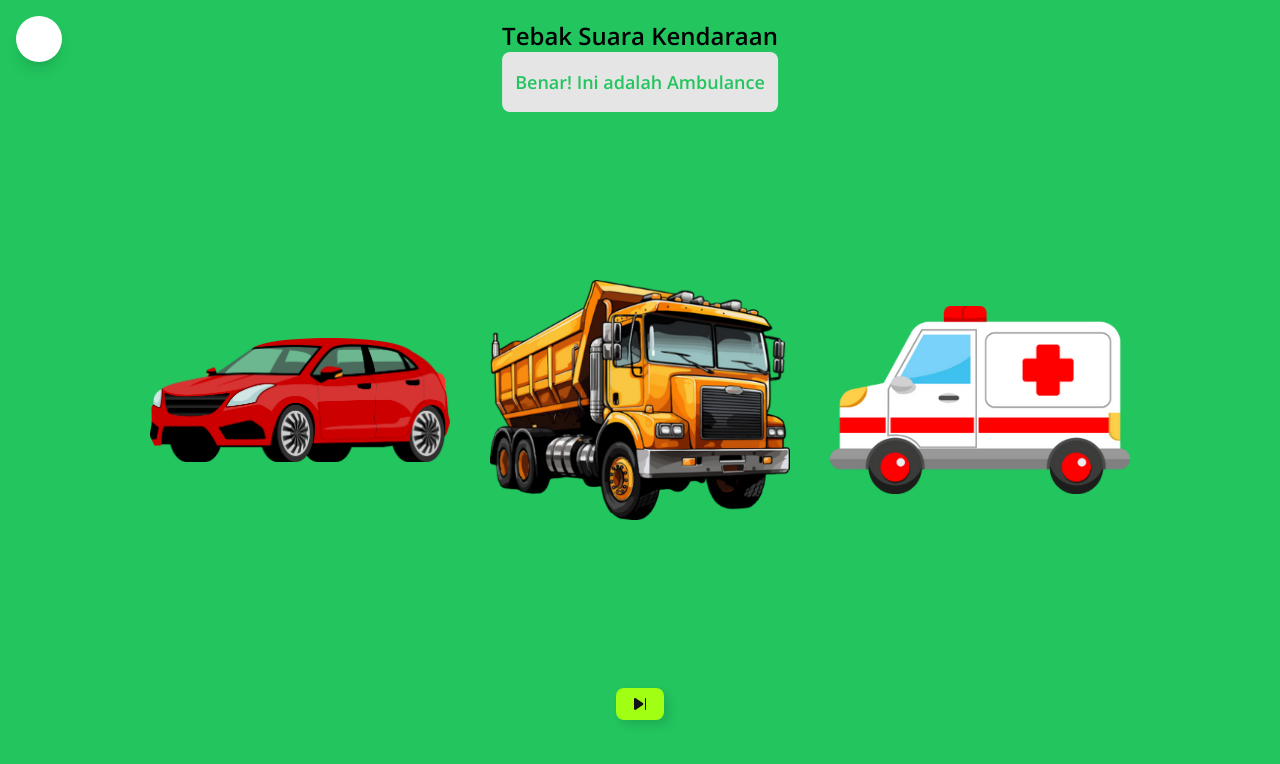
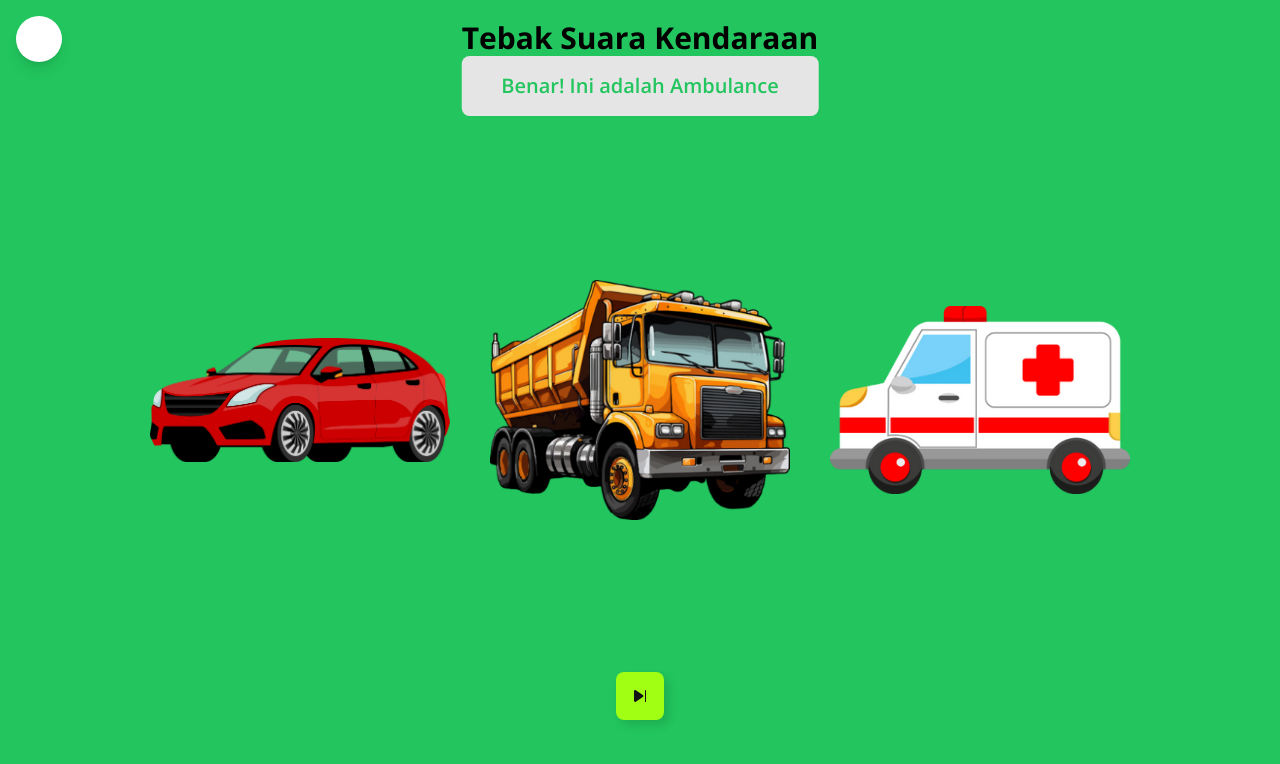
Before and after one commit to agisnarevaldo/belajar-bahasa-inggris-next, a Next.js app: page /bermain in a window 1280 px wide. Both pictures are taken after a click on the picture 980 px from the left and 399 px from the top of the page. Shown: the top 764 px of the page. Built offline with nearby package versions, Linux system fonts and the light colour scheme; some icons are missing.

Commit message:
style: increase font size for title and button in GuessTheSound component

```diff
--- a/src/components/guessTheSound.tsx
+++ b/src/components/guessTheSound.tsx
@@ -114,9 +114,9 @@ const GuessTheSound: React.FC = () => {
         <div className="flex flex-col justify-center min-h-screen gap-20 text-center">
 
             <div className="text-black absolute left-1/2 -translate-x-1/2 top-5">
-                <h1 className="text-2xl font-semibold">Tebak Suara Kendaraan</h1>
+                <h1 className="text-3xl font-bold">Tebak Suara Kendaraan</h1>
                 <div
-                    className={`text-lg font-semibold bg-neutral-200 py-4 rounded-lg ${
+                    className={`text-xl font-semibold bg-neutral-200 py-4 rounded-lg ${
                         isCorrect === true ? 'text-green-500' : isCorrect === false ? 'text-red-500' : 'text-black'
                     }`}
                 >
@@ -143,7 +143,7 @@ const GuessTheSound: React.FC = () => {
             {isCorrect && (
                 <button
                     onClick={nextSlide}
-                    className="bg-[#A1FF14] text-[#131313] px-4 py-2 rounded-lg w-max mx-auto absolute bottom-20 left-1/2 -translate-x-1/2 border-none shadow-[5px_5px_10px_rgba(0,0,0,0.116)] transition-transform duration-200 cursor-pointer hover:bg-[#C0FF14] active:scale-95"
+                    className="bg-[#A1FF14] text-[#131313] px-4 py-4 rounded-lg w-max mx-auto absolute bottom-20 left-1/2 -translate-x-1/2 border-none shadow-[5px_5px_10px_rgba(0,0,0,0.116)] transition-transform duration-200 cursor-pointer hover:bg-[#C0FF14] active:scale-95"
                 >
                     <Icon icon="fluent:next-24-filled"/>
                 </button>
```
